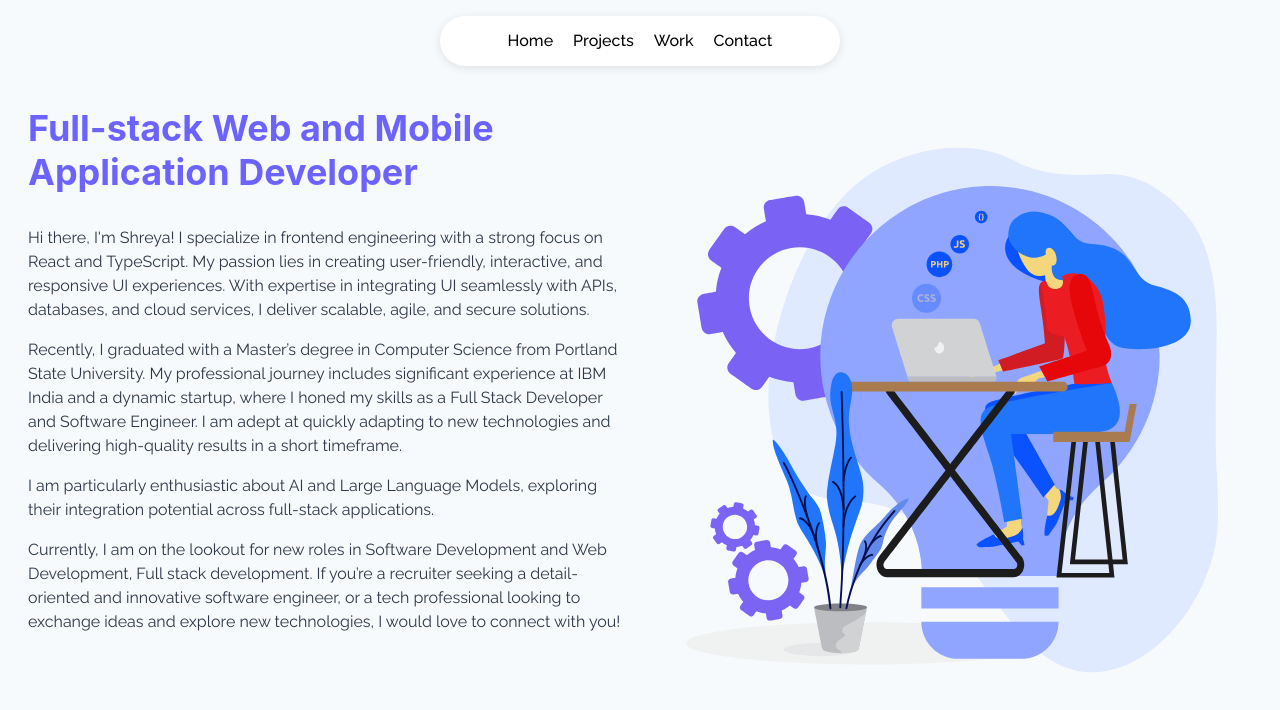
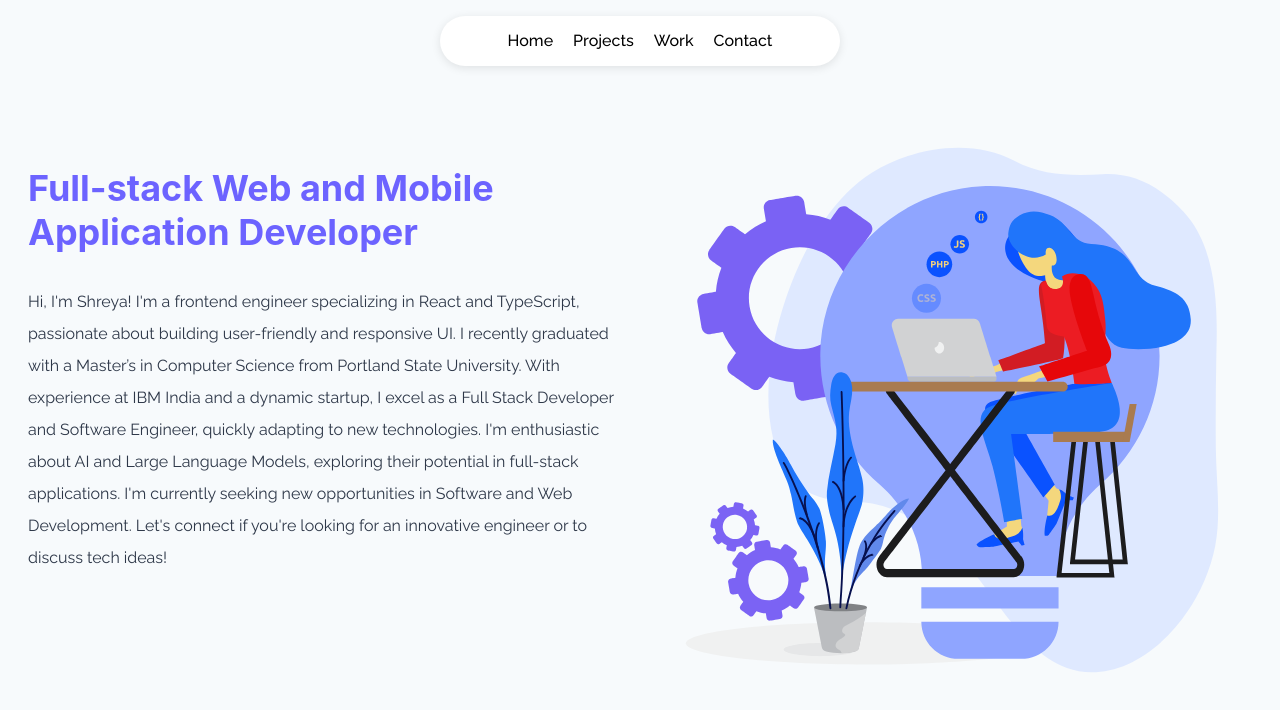
Before and after one commit to shreyachoure/developer-portfolio, a React (Create React App) app: page / in a window 1280 px wide. Shown: the top 710 px of the page. Built offline with nearby package versions, Linux system fonts and the light colour scheme; some icons are missing.

Commit message:
About section changed

```diff
--- a/src/components/About/About.jsx
+++ b/src/components/About/About.jsx
@@ -23,7 +23,7 @@ const About = () => {
 						Full-stack Web and Mobile <br />
 						Application Developer
 					</Heading>
-					<Text fontSize="md" mb={4}>
+					{/* <Text fontSize="md" mb={4}>
 						Hi there, I'm Shreya! I specialize in frontend engineering with a
 						strong focus on React and TypeScript. My passion lies in creating
 						user-friendly, interactive, and responsive UI experiences. With
@@ -49,6 +49,18 @@ const About = () => {
 						seeking a detail-oriented and innovative software engineer, or a
 						tech professional looking to exchange ideas and explore new
 						technologies, I would love to connect with you!
+					</Text> */}
+					<Text size="xl" lineHeight="2rem">
+						Hi, I'm Shreya! I'm a frontend engineer specializing in React and
+						TypeScript, passionate about building user-friendly and responsive
+						UI. I recently graduated with a Master’s in Computer Science from
+						Portland State University. With experience at IBM India and a
+						dynamic startup, I excel as a Full Stack Developer and Software
+						Engineer, quickly adapting to new technologies. I'm enthusiastic
+						about AI and Large Language Models, exploring their potential in
+						full-stack applications. I'm currently seeking new opportunities in
+						Software and Web Development. Let's connect if you're looking for an
+						innovative engineer or to discuss tech ideas!
 					</Text>
 					<Socials />
 				</VStack>
```
